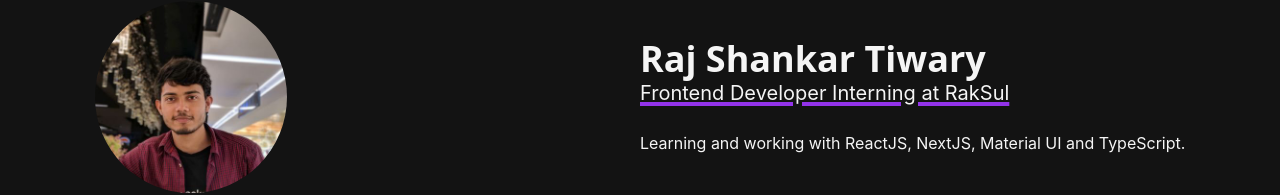
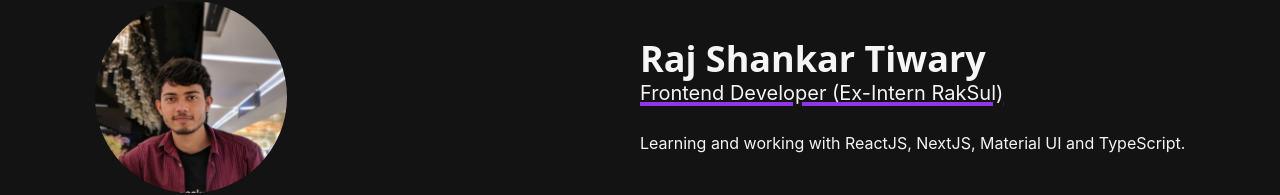
Before and after one commit to ravoluzen/my-portfolio, a React (Create React App) app: page / in a window 1280 px wide. Shown: the part 239-434 px from the top of the page. Built offline with nearby package versions, Linux system fonts and the light colour scheme.

Commit message:
Update Home.js

```diff
--- a/src/components/Home.js
+++ b/src/components/Home.js
@@ -22,7 +22,7 @@ const Home = () => {
                 <h1 className='text-xl font-bold font-sans md:text-4xl'>Raj Shankar Tiwary</h1>
                 <h3 className='font-normal underline decoration-purple-600 decoration-4 md:text-xl'>
                   Frontend Developer
-                  Interning at RakSul</h3>
+                  (Ex-Intern RakSul)</h3>
                 <br></br>
                 <p className='text-sm md:text-base'>
                   Learning and working with ReactJS, NextJS,
```
